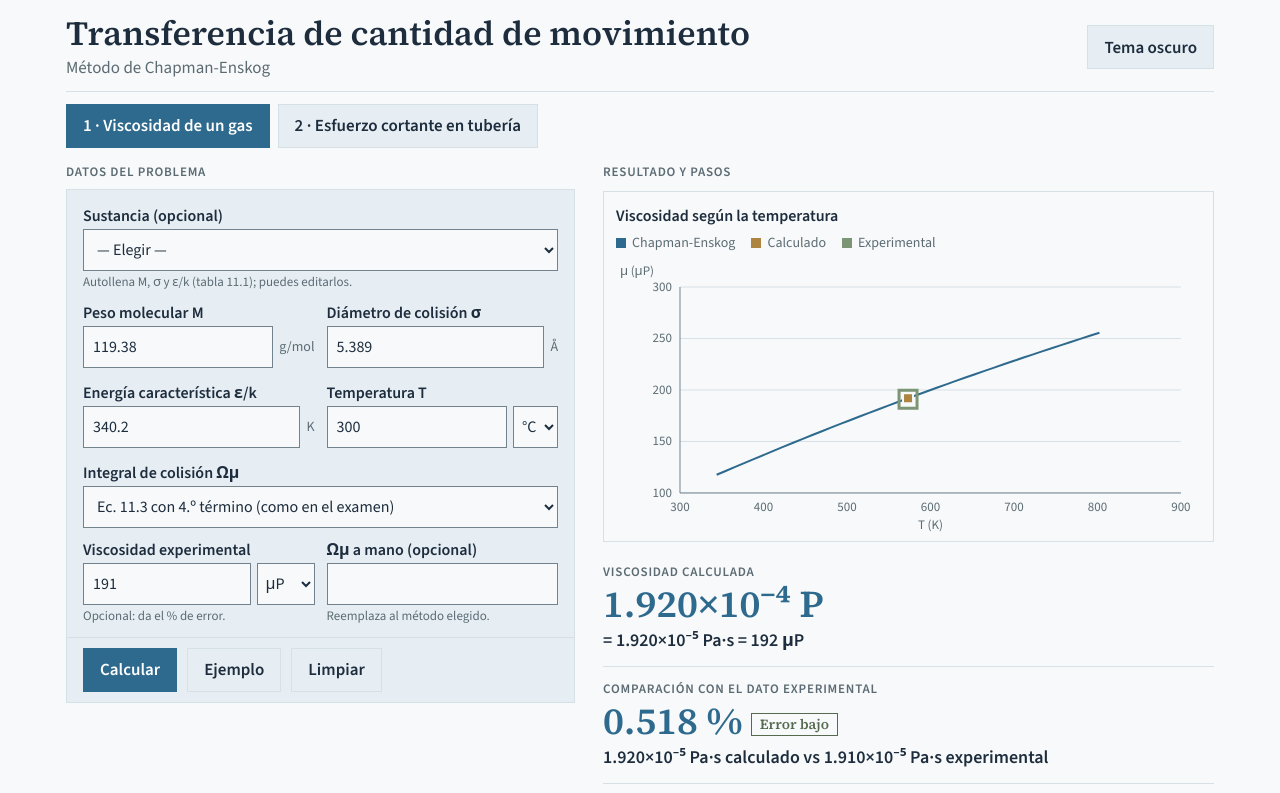
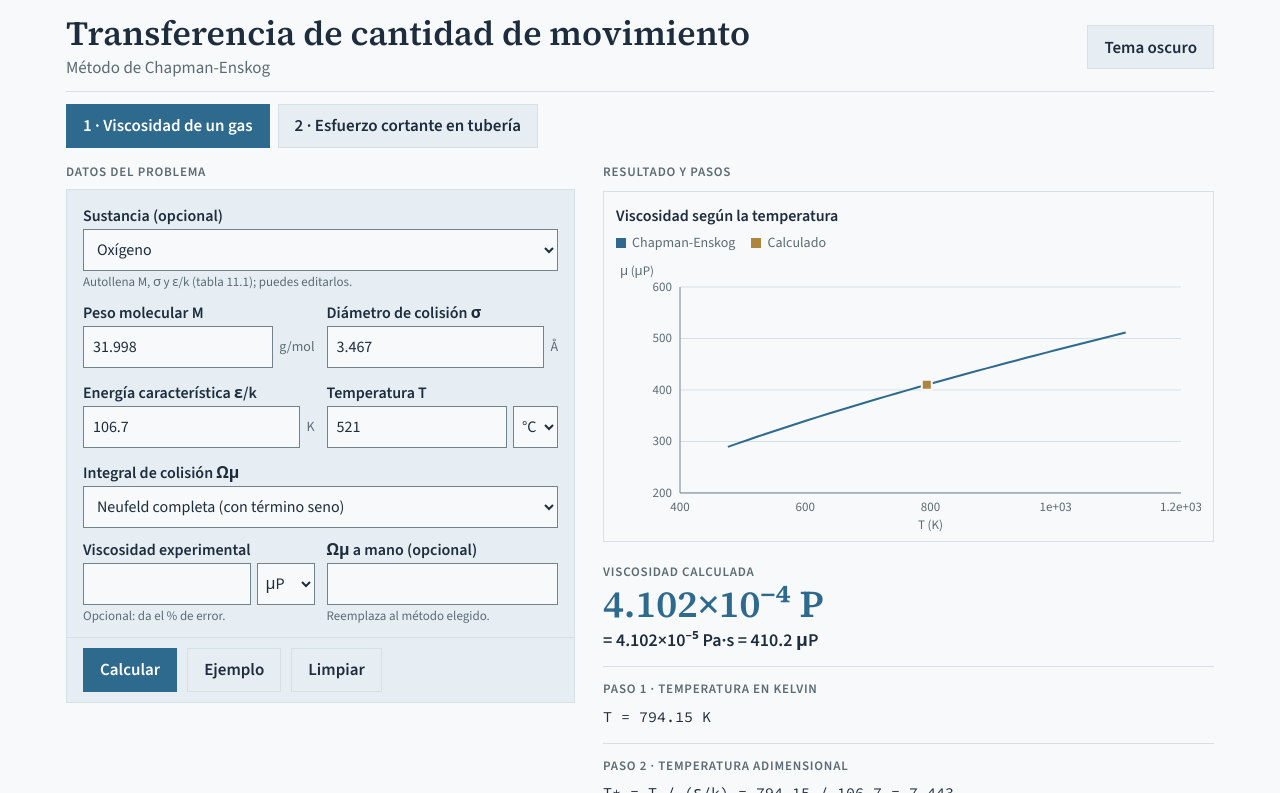
Before and after one commit to sebastian-gal/transferencia-movimiento, a plain HTML site: page index.html in a window 1280 px wide. Both pictures are taken after a click on the button "Ejemplo". Shown: the top 793 px of the page. Drawn offline with nearby package versions, Linux system fonts and the light colour scheme.

Commit message:
Botón Ejemplo con ejemplos al azar
Cada clic genera un problema distinto (sustancia, temperatura dentro del
rango válido, método de Ωμ y unidades al azar; en la tubería Pg, R y r al
azar), lo resuelve al momento y nunca repite el ejemplo anterior. Solo el
ejemplo real del examen trae dato experimental.

Co-Authored-By: Claude Opus 5.5 <noreply@anthropic.com>
Claude-Session: https://claude.ai/code/session_019nzkfeFdkX6pQTswL3SzGW

```diff
--- a/index.html
+++ b/index.html
@@ -438,9 +438,51 @@ function renderForm() {
   const ej = current.example() ? el("button", {type: "button", id: "ejemplo", text: "Ejemplo"}) : null;
   const limpiar = el("button", {type: "button", id: "limpiar", text: "Limpiar"});
   form.append(el("div", {class: "actions"}, el("button", {type: "submit", class: "primary", text: "Calcular"}), ej, limpiar));
-  if (ej) ej.onclick = () => { clearForm(); setRaw(current.example()); };
+  if (ej) ej.onclick = () => {
+    clearForm();
+    const ex = randomExample(current);
+    setRaw(ex.raw);
+    if (ex.preset && $("preset")) $("preset").value = ex.preset;
+    $("form").requestSubmit();
+  };
   limpiar.onclick = clearForm;
   setRaw(state[current.id]);
+}
+
+/* Ejemplos al azar para el botón «Ejemplo». No se inventan datos experimentales:
+   solo el ejemplo del examen (datos reales) trae viscosidad experimental. */
+const pick = a => a[Math.floor(Math.random() * a.length)];
+const between = (lo, hi) => lo + Math.random() * (hi - lo);
+const RANDOM_EXAMPLES = {
+  "chapman-enskog"() {
+    if (Math.random() < 0.2) return {raw: chapman.example(), preset: "Cloroformo"};
+    const [name, M, sigma, eps] = pick(SUBSTANCES);
+    // T dentro del rango válido 0.3 ≤ T* ≤ 100, entre 250 K y 1000 K cuando se puede
+    const lo = Math.max(250, 0.35 * eps), hi = Math.max(lo + 50, Math.min(1000, 90 * eps));
+    const tK = between(lo, hi);
+    const T = Math.random() < 0.5 ? raw(String(Math.round(tK - 273.15)), "°C") : raw(String(Math.round(tK)), "K");
+    return {raw: {M: raw(String(M)), sigma: raw(String(sigma)), eps_k: raw(String(eps)), T,
+                  mu_exp: raw("", "μP"), method: raw(pick(Object.keys(METHODS))), omega_manual: raw("")},
+            preset: name};
+  },
+  "esfuerzo-tuberia"() {
+    const pg = Math.round(between(50, 5000) / 10) * 10;                       // Pa/m
+    const Pg = Math.random() < 0.3 ? raw(String(+(pg / 1000).toFixed(2)), "kPa/m") : raw(String(pg), "Pa/m");
+    const [unit, R, dec] = pick([["cm", +between(0.5, 10).toFixed(1), 1], ["mm", Math.round(between(5, 50)), 0],
+                                 ["m", +between(0.05, 0.5).toFixed(2), 2]]);
+    const rv = +(R * between(0.1, 1)).toFixed(dec);
+    const r = Math.random() < 0.25 || rv <= 0 ? raw("", unit) : raw(String(Math.min(rv, R)), unit);
+    return {raw: {Pg, R: raw(String(R), unit), r, tau_exp: raw("", "Pa")}};
+  },
+};
+const lastExample = {};
+function randomExample(problem) {
+  const gen = RANDOM_EXAMPLES[problem.id];
+  if (!gen) return {raw: problem.example()};
+  let ex, key, tries = 0;
+  do { ex = gen(); key = JSON.stringify(ex.raw); } while (key === lastExample[problem.id] && ++tries < 10);
+  lastExample[problem.id] = key;
+  return ex;
 }
 
 function getRaw() {
```
